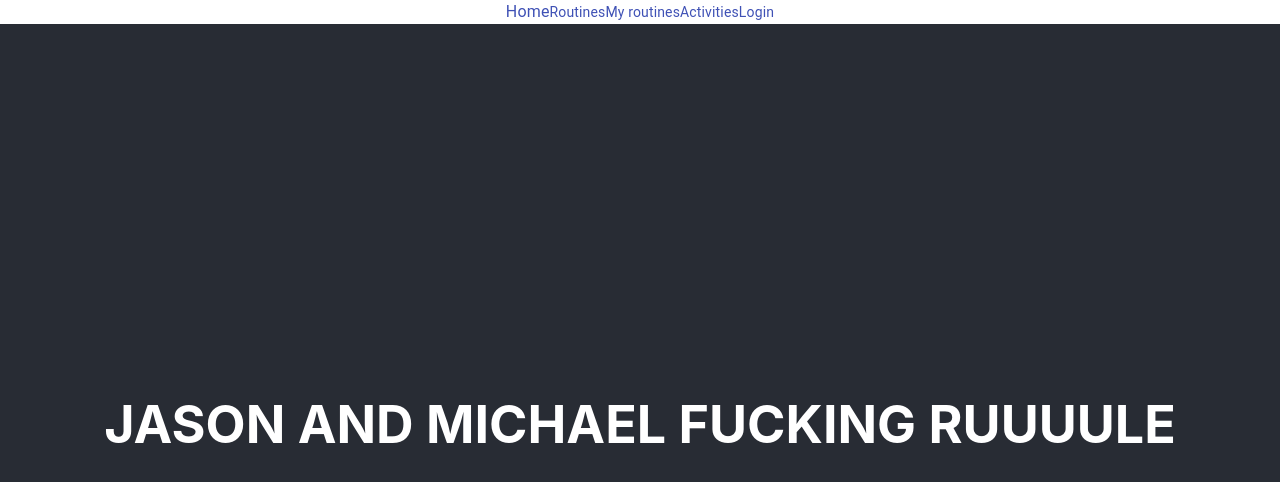
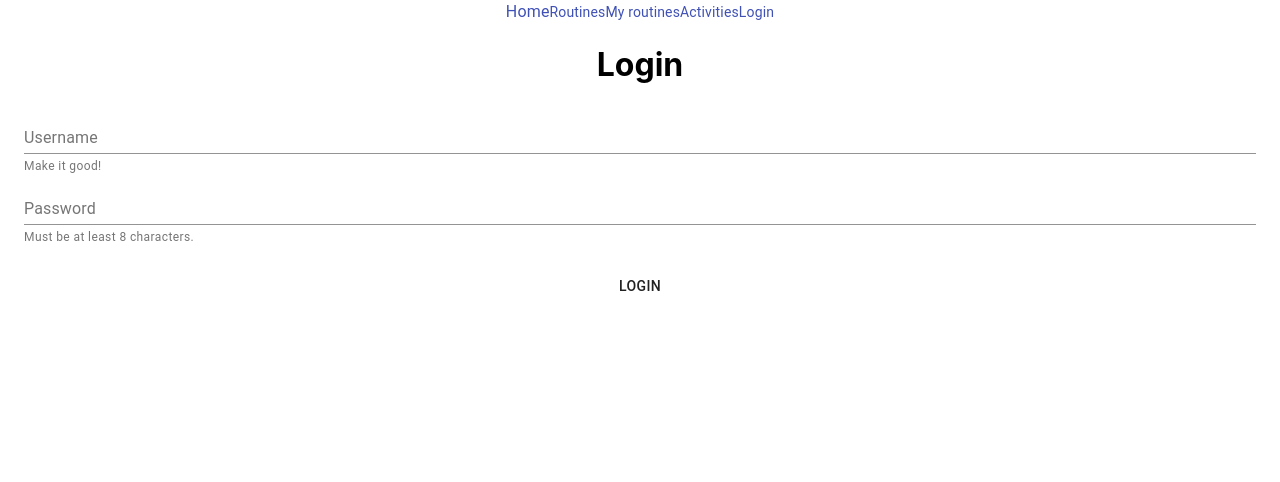
Before and after one commit to michaelmeidenbauer/fitnessfrontend, a React (Create React App) app: page /login in a window 1280 px wide. Shown: the top 482 px of the page. Built offline with nearby package versions, Linux system fonts and the light colour scheme.

Commit message:
get basic login working

```diff
--- a/src/App.jsx
+++ b/src/App.jsx
@@ -3,6 +3,7 @@ import { Switch, Route, BrowserRouter } from 'react-router-dom';
 import Navbar from './components/Navbar';
 import Activities from './components/Activities';
 import Routines from './components/Routines';
+import LoginRegister from './components/LoginRegister';
 import './App.css';
 
 function App() {
@@ -16,6 +17,8 @@ function App() {
 
           <Route path="/activities" component={Activities} />
 
+          <Route path="/login" component={LoginRegister} />
+
           <Route path="/">
             <header className="App-header">
               <h1>JASON AND MICHAEL FUCKING RUUUULE</h1>
--- /dev/null
+++ b/src/components/LoginRegister.jsx
@@ -0,0 +1,89 @@
+import React, { useContext, useState, useEffect } from 'react';
+import { Redirect } from 'react-router-dom';
+import Container from '@material-ui/core/Container';
+import FormGroup from '@material-ui/core/FormGroup';
+import FormControl from '@material-ui/core/FormControl';
+import InputLabel from '@material-ui/core/InputLabel';
+import Input from '@material-ui/core/Input';
+import FormHelperText from '@material-ui/core/FormHelperText';
+import Button from '@material-ui/core/Button';
+import { store } from '../helpers/state';
+import loginUser from '../helpers/api';
+
+function LoginRegister() {
+  const { state, dispatch } = useContext(store);
+  const { isLoggedIn } = state;
+  const [username, updateUsername] = useState('');
+  const [password, updatePassword] = useState('');
+  const [loginResponseText, updateLoginResponseText] = useState('');
+  const [isRegisterPage, updateIsRegisterPage] = useState(false);
+  useEffect(() => console.log('state: ', state), [state]);
+  const submitHandler = async (event) => {
+    event.preventDefault();
+    const { error, token } = await loginUser(username, password);
+    if (!error) {
+      dispatch({
+        type: 'setToken',
+        value: token,
+      });
+      dispatch({
+        type: 'updateIsLoggedIn',
+        value: true,
+      });
+    } else {
+      updateLoginResponseText(error);
+    }
+  };
+
+  if (isLoggedIn) {
+    return (
+      <Redirect to="/" />
+    );
+  }
+  return (
+    // eslint-disable-next-line react/no-unescaped-entities
+    <Container>
+      {
+        isRegisterPage
+          ? (
+            <h1>Register</h1>
+          )
+          : (
+            <h1>Login</h1>
+          )
+      }
+      <FormGroup>
+        <FormControl>
+          <InputLabel htmlFor="my-input">Username</InputLabel>
+          <Input
+            id="my-input"
+            aria-describedby="my-helper-text"
+            onChange={(e) => {
+              updateUsername(e.target.value);
+            }}
+          />
+          <FormHelperText id="my-helper-text">Make it good!</FormHelperText>
+        </FormControl>
+        <FormControl>
+          <InputLabel htmlFor="password-input">Password</InputLabel>
+          <Input
+            id="password-input"
+            aria-describedby="password-helpler-text"
+            type="password"
+            onChange={(e) => {
+              updatePassword(e.target.value);
+            }}
+          />
+          <FormHelperText id="password-helpler-text">Must be at least 8 characters.</FormHelperText>
+        </FormControl>
+        <br />
+        <Button type="submit" onClick={submitHandler}>Login</Button>
+      </FormGroup>
+      <p>
+        {loginResponseText}
+      </p>
+    </Container>
+  );
+}
+
+export default LoginRegister;
--- a/src/components/Navbar.jsx
+++ b/src/components/Navbar.jsx
@@ -17,7 +17,7 @@ function Navbar() {
       <Link href="/activities" variant="body2">
         Activities
       </Link>
-      <Link href="login" variant="body2">
+      <Link href="/login" variant="body2">
         Login
       </Link>
     </Typography>
--- /dev/null
+++ b/src/helpers/api.js
@@ -0,0 +1,22 @@
+/* eslint-disable import/prefer-default-export */
+const apiPath = 'http://fitnesstrac-kr.herokuapp.com/api/';
+const loginUser = async (username, password) => {
+  const body = {
+    username,
+    password,
+  };
+
+  const config = {
+    method: 'POST',
+    headers: {
+      'Content-Type': 'application/json',
+    },
+    body: JSON.stringify(body),
+  };
+
+  const fetchResult = await fetch(`${apiPath}users/login`, config);
+  const json = await fetchResult.json();
+  return json;
+};
+
+export default loginUser;
--- /dev/null
+++ b/src/helpers/state.jsx
@@ -0,0 +1,61 @@
+/* eslint-disable react/prop-types */
+import React, { createContext, useReducer } from 'react';
+
+// Defining the starting point for our state
+const initialState = {
+  isLoggedIn: false,
+  token: null,
+  // Add new data to state here
+};
+
+// Create context is gonna set the stage, giving us a component that'll
+//   contain all of our global data
+const store = createContext(initialState);
+const { Provider } = store;
+// { Provider, Consumer };
+
+// StateProvider is going to pass back a buffed-up version of the provider
+const StateProvider = ({ children }) => {
+  const [
+    // State is gonna contain all of our global data
+    state,
+    // Dispatch is going to be a function that updates our state
+    dispatch,
+  ] = useReducer((oldData, action) => {
+    // dispatch({
+    //   // The type of action we're going to be doing / the branch we want our switch case to take
+    switch (action.type) {
+      case 'updateIsLoggedIn': {
+        const newState = {
+          ...oldData,
+          isLoggedIn: action.value,
+        };
+        return newState;
+      }
+
+      case 'setToken': {
+        const newState = {
+          ...oldData,
+          token: action.value,
+        };
+        return newState;
+      }
+
+      case 'deleteToken': {
+        const newState = {
+          ...oldData,
+          token: null,
+        };
+        return newState;
+      }
+      // Add new state-changing methods here
+
+      default:
+        throw new Error('No state action provided!');
+    }
+  }, initialState);
+
+  return <Provider value={{ state, dispatch }}>{children}</Provider>;
+};
+
+export { store, StateProvider };
--- a/src/index.jsx
+++ b/src/index.jsx
@@ -3,10 +3,13 @@ import ReactDOM from 'react-dom';
 import './index.css';
 import App from './App';
 import reportWebVitals from './reportWebVitals';
+import { StateProvider } from './helpers/state';
 
 ReactDOM.render(
   <React.StrictMode>
-    <App />
+    <StateProvider>
+      <App />
+    </StateProvider>
   </React.StrictMode>,
   document.getElementById('root'),
 );
```
Also changed, not shown: src/components/Login.jsx (deleted).
